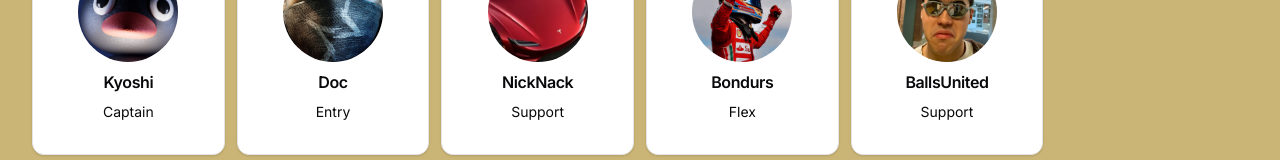
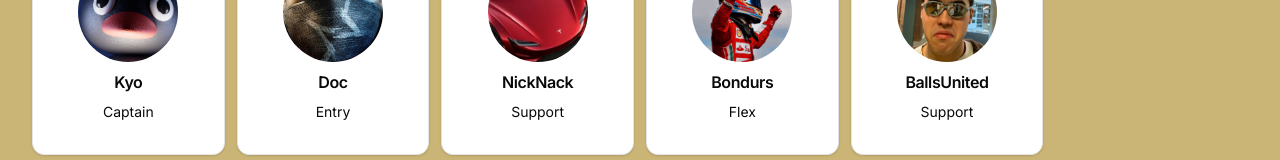
Before and after one commit to Sandrooreo/concordia-esports-associtation, a Next.js app: page /teams/rainbow-six-siege in a window 1280 px wide. Shown: the part 1807-1967 px from the top of the page. Built offline with nearby package versions, Linux system fonts and the light colour scheme.

Commit message:
kyoshi update

```diff
--- a/app/teams/rainbow-six-siege/page.tsx
+++ b/app/teams/rainbow-six-siege/page.tsx
@@ -154,7 +154,7 @@ export default function RainbowSixSiegePage() {
       </h2>
       <div className="grid grid-cols-2 sm:grid-cols-3 md:grid-cols-4 lg:grid-cols-5 xl:grid-cols-6 gap-3">
       <TeamMemberCard
-          name="Kyoshi"
+          name="Kyo"
           role="Captain"
           icon="/rainbow-six-siege/kyoshi.png"
         />
```
